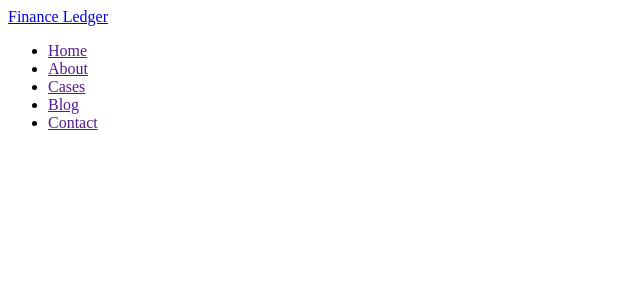
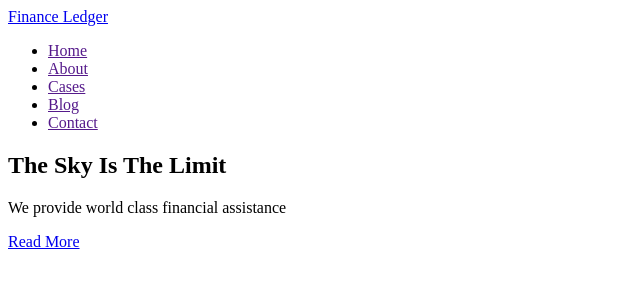
Before and after one commit to OleksandrSlus/fson-79-pllumy, a plain HTML site: page index.html in a window 1280 px wide. Shown: the whole page, without its empty margins (0-640 px from the left). Drawn offline with Linux system fonts and the light colour scheme.

Commit message:
Add hero to pllumy

```diff
--- a/index.html
+++ b/index.html
@@ -20,5 +20,16 @@
         </nav>
     </header>
 
+    <!-- Main content -->
+<main>
+<section>
+    <h1>The Sky Is The Limit</h1>
+    <p>We provide world class financial assistance</p>
+    <a href="#">Read More</a>
+</section>
+
+</main>
+
+
 </body>
 </html>
```
